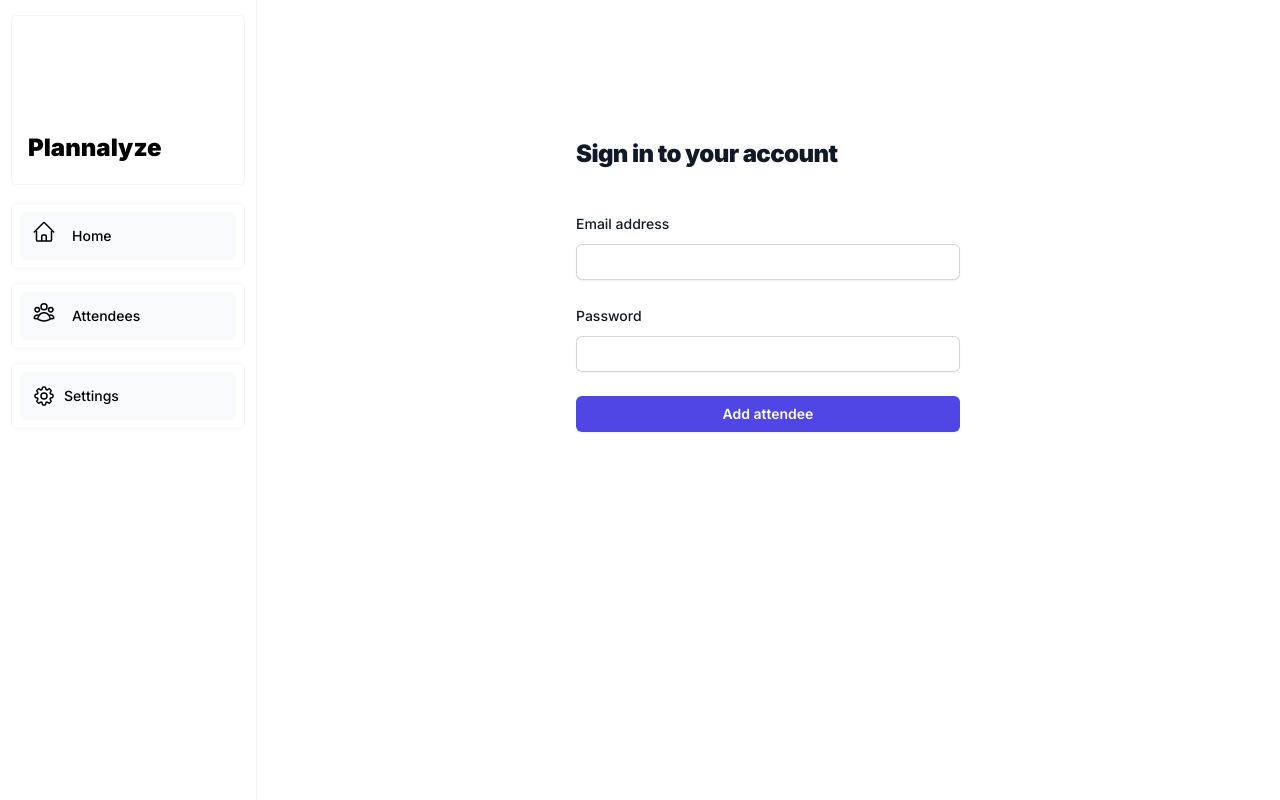
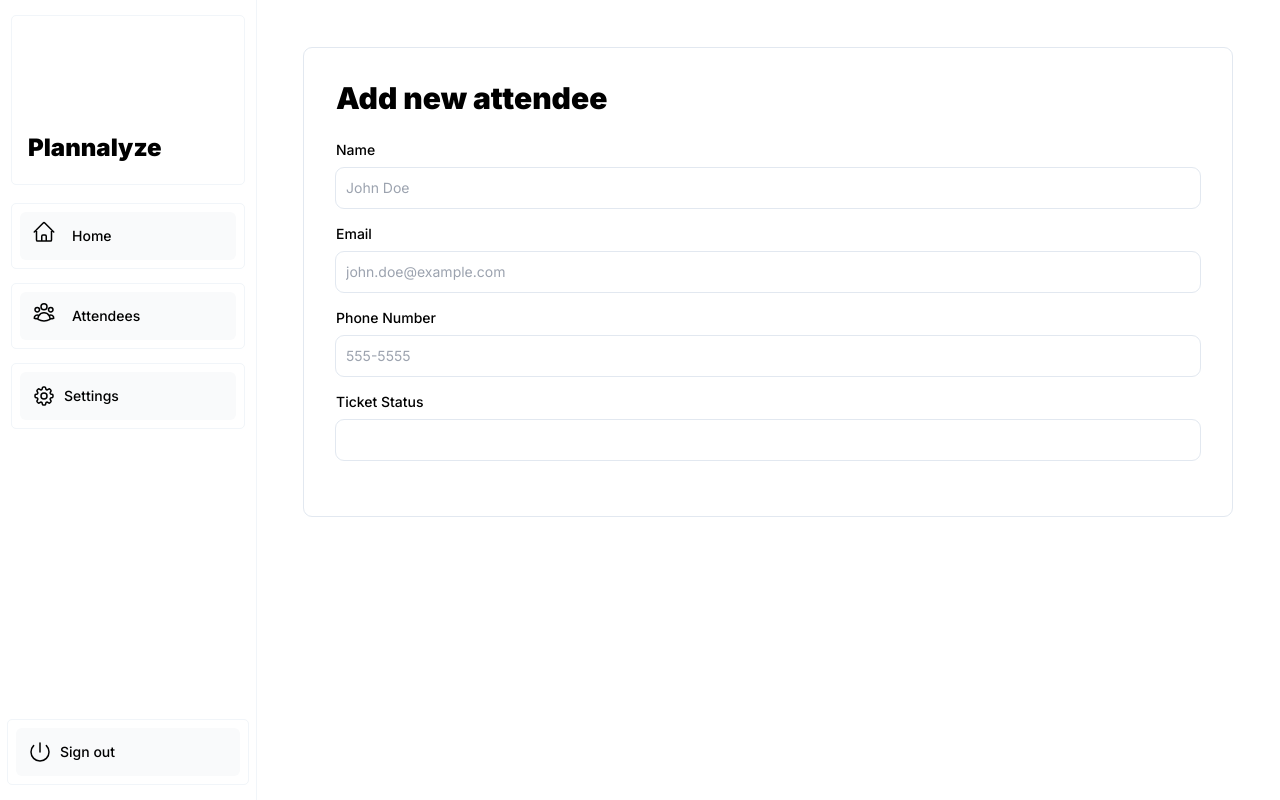
Before and after one commit to koolkiddev/plannalyze, a Next.js app: page /dashboard/attendees/add in a window 1280 px wide. Built offline with nearby package versions, Linux system fonts and the light colour scheme.

Commit message:
add attendees form

```diff
--- a/src/app/dashboard/attendees/add/page.tsx
+++ b/src/app/dashboard/attendees/add/page.tsx
@@ -1,35 +1,51 @@
+import { AttendeeIcon } from "@/app/ui/dashboard/icons";
+import { UserCircleIcon, UserIcon } from "@heroicons/react/16/solid";
+
 export default function Page() {
     return (
         <>
-            <div className="flex min-h-full flex-col px-6 py-12 lg:px-8">
-  <div className="sm:mx-auto sm:w-full sm:max-w-sm">
-    {/* <img className="mx-auto h-10 w-auto" src="https://tailwindui.com/img/logos/mark.svg?color=indigo&shade=600" alt="Your Company" />*/}
-    <h2 className="mt-10 text-2xl font-black leading-9 tracking-tight text-gray-900">Sign in to your account</h2>
+          <div className="outline outline-1 outline-slate-200 p-8 rounded-lg flex grow flex-column mb-4 justify-between space-x-4 w-full md:flex-col md:space-x-0 md:space-y-4">
+            <p className="text-3xl font-black mb-2">Add new attendee</p>
+            <div>
+              <label htmlFor="name" className="block mb-2 text-sm font-medium">Name</label>
+              <input type="text" id="name" className="outline outline-1 outline-slate-200 text-sm rounded-lg focus:ring-blue-500 focus:border-blue-500 block w-full p-2.5" placeholder="John Doe" required />
             </div>
-
-  <div className="mt-10 sm:mx-auto sm:w-full sm:max-w-sm">
-    <form className="space-y-6" action="#" method="POST">
             <div>
-        <label htmlFor="email" className="block text-sm font-medium leading-6 text-gray-900">Email address</label>
-        <div className="mt-2">
-          <input id="email" name="email" type="email" required className="block w-full rounded-md border-0 py-1.5 text-gray-900 shadow-sm ring-1 ring-inset ring-gray-300 placeholder:text-gray-400 focus:ring-2 focus:ring-inset focus:ring-indigo-600 sm:text-sm sm:leading-6" />
+              <label htmlFor="email" className="block mb-2 text-sm font-medium">Email</label>
+              <input type="email" id="email" className="outline outline-1 outline-slate-200 text-sm rounded-lg focus:ring-blue-500 focus:border-blue-500 block w-full p-2.5" placeholder="john.doe@example.com" required />
+            </div>
+            <div>
+              <label htmlFor="phone" className="block mb-2 text-sm font-medium">Phone Number</label>
+              <input type="phoneNumber" id="phone" className="outline outline-1 outline-slate-200 text-sm rounded-lg focus:ring-blue-500 focus:border-blue-500 block w-full p-2.5" placeholder="555-5555" required />
+            </div>
+            <div>
+              <label htmlFor="ticket-status" className="block mb-2 text-sm font-medium">Ticket Status</label>
+              <input type="check" id="ticket-status" className="outline outline-1 outline-slate-200 text-sm rounded-lg focus:ring-blue-500 focus:border-blue-500 block w-full p-2.5" defaultChecked required />
+              <div className="relative inline-block text-left">
             </div>
           </div>
+          {/*
+          <div className="group hs-dropdown relative inline-flex">
+  <button id="hs-dropdown-default" type="button" className="h-12 hs-dropdown-toggle py-3 px-4 inline-flex items-center gap-x-2 text-sm font-medium rounded-lg outline outline-slate-200 outline-1 bg-white text-gray-800 shadow-sm hover:bg-gray-50 disabled:opacity-50 disabled:pointer-events-none">
+    Actions
+    <svg className="group-hover:rotate-180 size-4 transition" xmlns="http://www.w3.org/2000/svg" width="24" height="24" viewBox="0 0 24 24" fill="none" stroke="currentColor" stroke-width="2" stroke-linecap="round" stroke-linejoin="round"><path d="m6 9 6 6 6-6"/></svg>
+  </button>
 
-      <div>
-        <div className="flex items-center justify-between">
-          <label htmlFor="password" className="block text-sm font-medium leading-6 text-gray-900">Password</label>
+  <div className="group-hover:opacity-100 opacity-0 hs-dropdown-menu duration min-w-60 bg-white shadow-md rounded-lg p-2 mt-2 after:h-4 after:absolute after:-bottom-4 after:start-0 after:w-full before:h-4 before:absolute before:-top-4 before:start-0 before:w-full" aria-labelledby="hs-dropdown-default">
+    <a className="flex items-center gap-x-3.5 py-2 px-3 rounded-lg text-sm text-gray-800 hover:bg-gray-100 focus:outline-none focus:bg-gray-100 text-neutral-400" href="#">
+      Newsletter
+    </a>
+    <a className="flex items-center gap-x-3.5 py-2 px-3 rounded-lg text-sm text-gray-800 hover:bg-gray-100 focus:outline-none focus:bg-gray-100" href="#">
+      Purchases
+    </a>
+    <a className="flex items-center gap-x-3.5 py-2 px-3 rounded-lg text-sm text-gray-800 hover:bg-gray-100 focus:outline-none focus:bg-gray-100" href="#">
+      Downloads
+    </a>
+    <a className="flex items-center gap-x-3.5 py-2 px-3 rounded-lg text-sm text-gray-800 hover:bg-gray-100 focus:outline-none focus:bg-gray-100" href="#">
+      Team Account
+    </a>
   </div>
-        <div className="mt-2">
-          <input id="password" name="password" type="password" required className="block w-full rounded-md border-0 py-1.5 text-gray-900 shadow-sm ring-1 ring-inset ring-gray-300 placeholder:text-gray-400 focus:ring-2 focus:ring-inset focus:ring-indigo-600 sm:text-sm sm:leading-6" />
-        </div>
-      </div>
-
-      <div>
-        <button type="submit" className="flex w-full justify-center rounded-md bg-indigo-600 px-3 py-1.5 text-sm font-semibold leading-6 text-white shadow-sm hover:bg-indigo-500 focus-visible:outline focus-visible:outline-2 focus-visible:outline-offset-2 focus-visible:outline-indigo-600">Add attendee</button>
-      </div>
-    </form>
-  </div>
+    </div>*/}
           </div>
         </>
     );
--- a/src/app/dashboard/attendees/page.tsx
+++ b/src/app/dashboard/attendees/page.tsx
@@ -1,10 +1,13 @@
 import AttendeesView from '@/app/ui/dashboard/attendees/attendees';
+import Link from 'next/link';
 
 export default async function Page() {
     return (
         <>
-            <AttendeesView />
-            <button className="align-middle select-none font-sans font-bold text-center transition-all disabled:opacity-50 disabled:shadow-none disabled:pointer-events-none py-3 px-6 mt-2 rounded-lg bg-blue-600 text-white shadow-lg hover:bg-blue-700 active:bg-blue-500 shadow-lg">Add new attendee</button>
+          <AttendeesView />
+          <button className="align-middle select-none font-sans font-bold text-center transition-all disabled:opacity-50 disabled:shadow-none disabled:pointer-events-none py-3 px-6 mt-2 rounded-lg bg-blue-600 text-white shadow-lg hover:bg-blue-700 active:bg-blue-500 shadow-lg">
+            <Link href="/dashboard/attendees/add">Add new attendee</Link>
+          </button>
         </>
     );
 }
--- a/src/app/ui/dashboard/attendees/attendees.tsx
+++ b/src/app/ui/dashboard/attendees/attendees.tsx
@@ -7,14 +7,14 @@ export default async function AttendeesView() {
         <div className="">
           {attendees.map((attendee, i) => {
             return (
-              <div key={attendee.id} className="w-full hover:shadow-md transition-all rounded overflow-hidden mb-2 py-4 px-6 outline outline-1 outline-slate-100 shadow-lg">
+              <div key={attendee.id} className="w-full hover:shadow-md transition-all rounded mb-2 py-4 px-6 outline outline-1 outline-slate-100 shadow-lg">
                 <div className='flex flex-row items-center justify-between py-4'>
                     <div className="flex items-center">
                     <div className="min-w-0">
-                        <p className="truncate text-sm font-semibold md:text-base">
+                        <p className="truncate text-base font-semibold md:text-base ">
                         {attendee.name}
                         </p>
-                        <p className="hidden text-sm text-gray-500 sm:block">
+                        <p className="text-sm text-gray-500 sm:block">
                         {attendee.email}
                         </p>
                     </div>
--- a/src/app/ui/dashboard/icons.tsx
+++ b/src/app/ui/dashboard/icons.tsx
@@ -26,3 +26,11 @@ export function SettingsIcon() {
 
     );
 }
+
+export function PowerIcon() {
+    return (
+        <svg xmlns="http://www.w3.org/2000/svg" fill="none" viewBox="0 0 24 24" strokeWidth={1.5} stroke="currentColor" className="w-6 h-6">
+            <path strokeLinecap="round" strokeLinejoin="round" d="M5.636 5.636a9 9 0 1 0 12.728 0M12 3v9" />
+        </svg>
+    );
+}
--- a/src/app/ui/dashboard/side-nav.tsx
+++ b/src/app/ui/dashboard/side-nav.tsx
@@ -1,5 +1,5 @@
 import Link from 'next/link';
-import { HomeIcon, AttendeeIcon, SettingsIcon } from './icons'
+import { HomeIcon, AttendeeIcon, SettingsIcon, PowerIcon } from './icons'
 
 export default function SideNav() {
   return (
@@ -21,19 +21,19 @@ export default function SideNav() {
 
       {/* nav links */}
       <div className="flex grow flex-column mb-4 text-center justify-between space-x-4 w-full p-1 md:flex-col md:space-x-0 md:space-y-4">
-        <div className="hover:bg-gray-50 w-full rounded p-2 outline outline-1 outline-slate-100">
+        <div className="w-full rounded p-2 outline outline-1 outline-slate-100">
           <Link className="flex h-[48px] grow items-center justify-center gap-2 rounded-md bg-gray-50 p-3 text-sm font-medium hover:bg-sky-100 hover:text-blue-600 md:flex-none md:justify-start md:p-2 md:px-3" href="/dashboard/">
             <HomeIcon />
             <p className="hidden md:block">Home</p>
           </Link>
         </div>
-        <div className="hover:bg-gray-50 w-full text-center rounded p-2 outline outline-1 outline-slate-100">
+        <div className="w-full text-center rounded p-2 outline outline-1 outline-slate-100">
           <Link className="flex h-[48px] grow items-center justify-center gap-2 rounded-md bg-gray-50 p-3 text-sm font-medium hover:bg-sky-100 hover:text-blue-600 md:flex-none md:justify-start md:p-2 md:px-3" href="/dashboard/attendees">
             <AttendeeIcon />
             <p className="hidden md:block">Attendees</p>
           </Link>
         </div>
-        <div className="hover:bg-gray-50 w-full sm:text-center rounded p-2 mr-2 outline outline-1 outline-slate-100">
+        <div className="w-full sm:text-center rounded p-2 mr-2 outline outline-1 outline-slate-100">
           <Link className="flex h-[48px] grow items-center justify-center gap-2 rounded-md bg-gray-50 p-3 text-sm font-medium hover:bg-sky-100 hover:text-blue-600 md:flex-none md:justify-start md:p-2 md:px-3" href="/dashboard/settings">
             <SettingsIcon />
             <p className="hidden md:block">Settings</p>
@@ -42,12 +42,13 @@ export default function SideNav() {
         <div className="hidden h-auto w-full grow rounded-md md:block"></div>
       </div>
 
-      {/* sign out
-      <div className="rounded mr-1 ml-1 outline outline-1 outline-slate-100">
-        <button className="font-bold py-2 px-2 p-2">
-          <Link href="/">Sign out</Link>
-        </button>
-      </div>*/}
+      {/* sign out */}
+      <div className="w-full sm:text-center rounded p-2 mr-2 outline outline-1 outline-slate-100">
+          <Link className="flex h-[48px] grow items-center justify-center gap-2 rounded-md bg-gray-50 p-3 text-sm font-medium hover:bg-sky-100 hover:text-blue-600 md:flex-none md:justify-start md:p-2 md:px-3" href="/dashboard/settings">
+            <PowerIcon />
+            <p className="hidden md:block">Sign out</p>
+          </Link>
+      </div>
     </div>
     </>
   );
```
Lines whose indentation alone changed are shown as unchanged.
